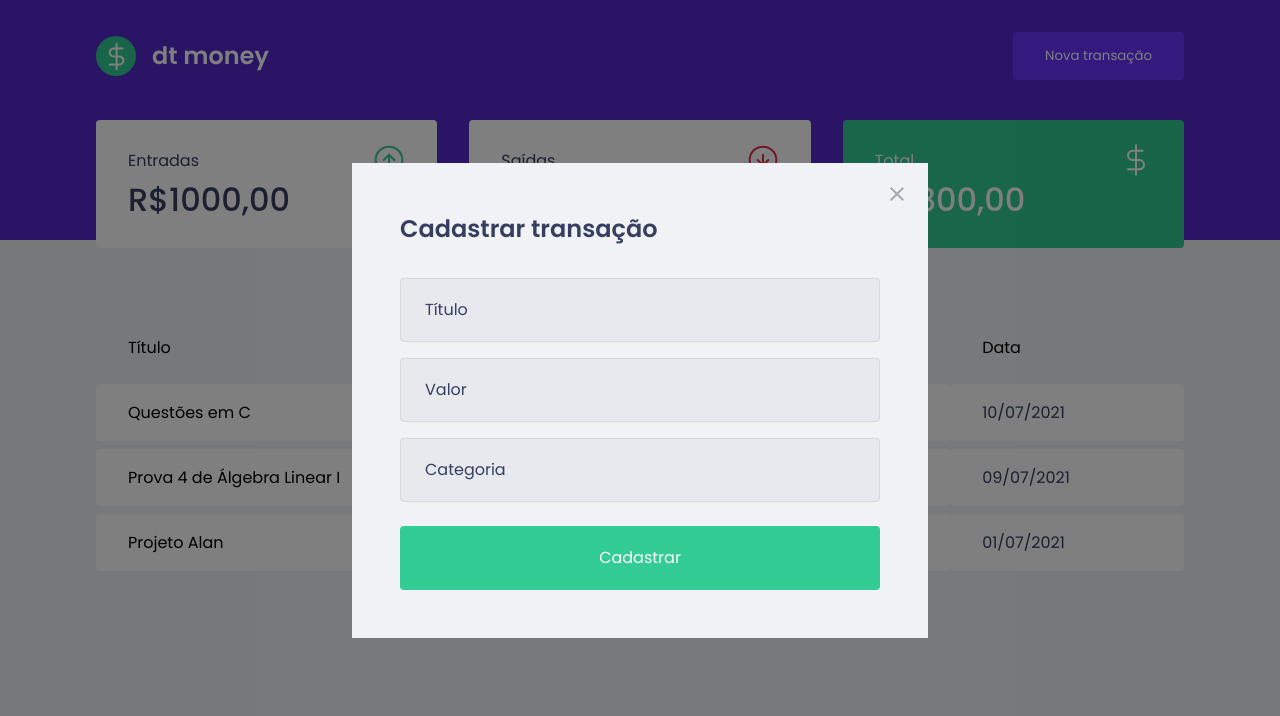
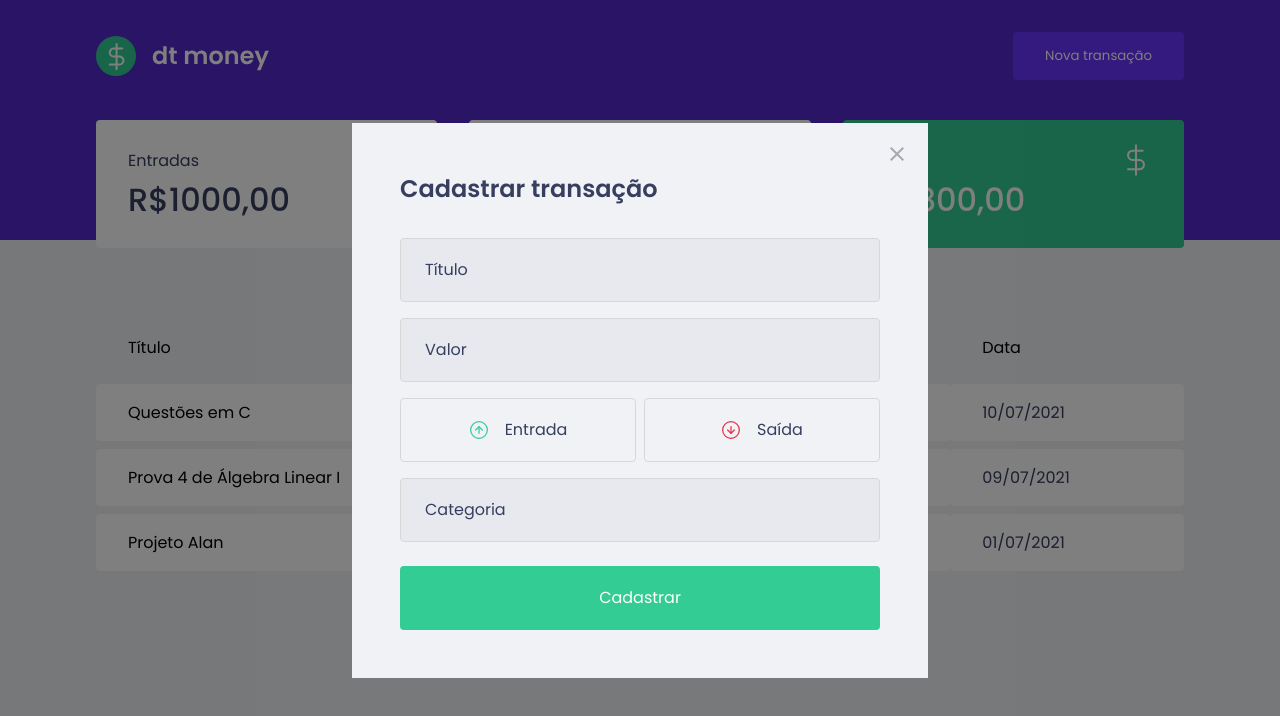
Before and after one commit to RaimundoNeto7/IgniteFinances, a React (Create React App) app: page / in a window 1280 px wide. Both pictures are taken after a click on the button "Nova transação". Shown: the top 716 px of the page. Built offline with nearby package versions, Linux system fonts and the light colour scheme; no server answers; what miragejs would draw is missing.

Commit message:
Add container to choose types of transactions

```diff
--- a/src/components/TransactionModal/index.tsx
+++ b/src/components/TransactionModal/index.tsx
@@ -1,6 +1,8 @@
 import Modal from 'react-modal'
-import { Container } from './styles'
+import { Container, TransactionTypeContainer } from './styles'
 import closeImg from '../../assets/close.svg'
+import incomeImg from '../../assets/income.svg'
+import outcomeImg from '../../assets/outcome.svg'
 
 Modal.setAppElement("#root")
 
@@ -29,6 +31,19 @@
                 <input placeholder="Título"/>
 
                 <input type="number" placeholder="Valor"/>
+
+                <TransactionTypeContainer>
+                    <button type="button">
+                        <img src={incomeImg} alt="Entrada"/>
+                        <span>Entrada</span>
+                    </button>
+
+                    <button type="button">
+                        <img src={outcomeImg} alt="Saída"/>
+                        <span>Saída</span>
+                    </button>
+                </TransactionTypeContainer>
+
                 <input placeholder="Categoria"/>
                 <button type="submit">Cadastrar</button>
             </Container>
--- a/src/components/TransactionModal/styles.ts
+++ b/src/components/TransactionModal/styles.ts
@@ -49,3 +49,40 @@
         }
     }
 `
+
+export const TransactionTypeContainer = styled.div`
+    margin: 1rem 0;
+    display: grid;
+    grid-template-columns: 1fr 1fr;
+    gap: 0.5rem;
+
+    button {
+        height: 4rem;
+        border: 1px solid #d7d7d7;
+        border-radius: 0.25rem;
+
+        background: transparent;
+
+        display: flex;
+        align-items: center;
+        justify-content: center;
+
+        transition: border-color 0.2s;
+
+        &:hover {
+            border-color: #aaa;
+        }
+    }
+
+    img {
+        height: 20px;
+        width: 20px;
+    }
+
+    span {
+        display: inline-block;
+        margin-left: 1rem;
+        font-size: 1rem;
+        color: var(--text-title);
+    }
+`
```
